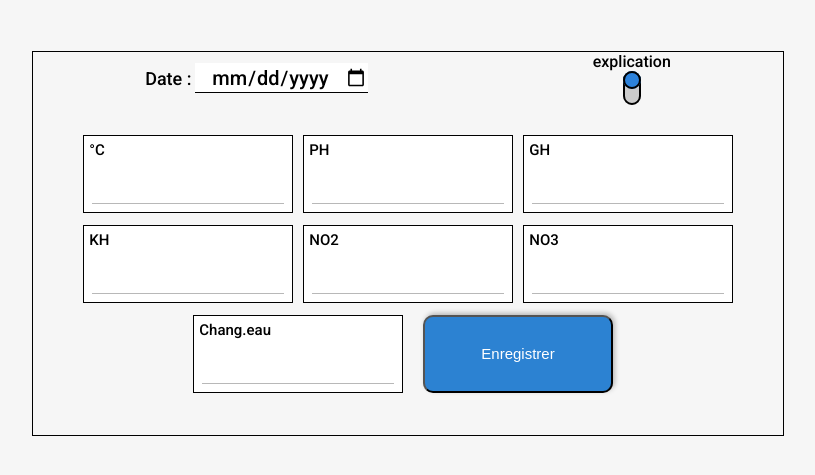
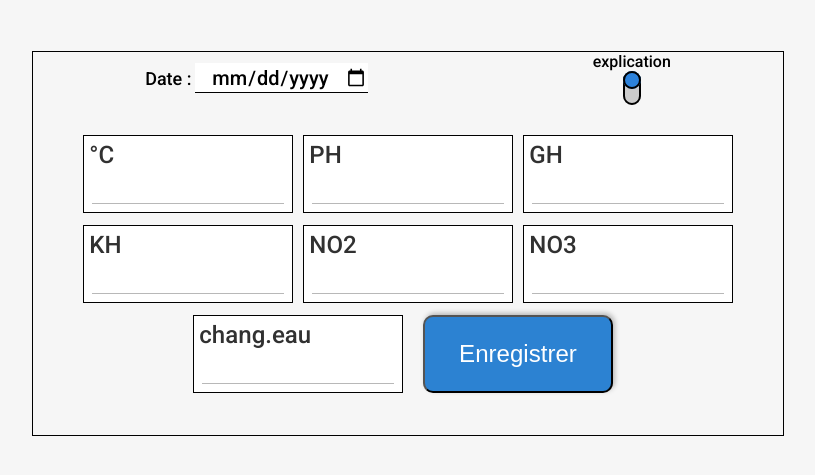
Before and after one commit to gaetancorin/aquanote, a PHP site: page /afficheur.html in a window 1280 px wide. Shown: the part 121-596 px from the top of the page, without its empty margins (232-1047 px from the left). Run offline with PHP 8.4, Linux system fonts and the light colour scheme.

Commit message:
font-size wrap data ok

```diff
--- a/site/afficheur.css
+++ b/site/afficheur.css
@@ -310,7 +310,8 @@ input[type="text"]{
     position: relative;
     width: min-content;
     padding: 3%;
-    font-size: 15px;
+    font-size: calc(10px + 1.1vw);
+    color: rgb(49, 49, 49);
     font-weight: 500;
 }
 
@@ -339,7 +340,7 @@ div input[type="submit"]{
     min-height: 60px;
     max-height: 78px;
 
-    font-size: 15px;
+    font-size: calc(10px + 1.1vw);
     font-weight: 500;
     color: #ffffff;
     border-radius: 10px;
--- a/site/afficheur.html
+++ b/site/afficheur.html
@@ -104,7 +104,7 @@
             <div class="wrap_data">
                 <span class="trait_noir"></span>
                 <input type="text" id="temperature" >
-                <label for="temperature" class="label_wrap_data">Chang.eau
+                <label for="temperature" class="label_wrap_data">chang.eau
                 </label>
             </div>
 
```
